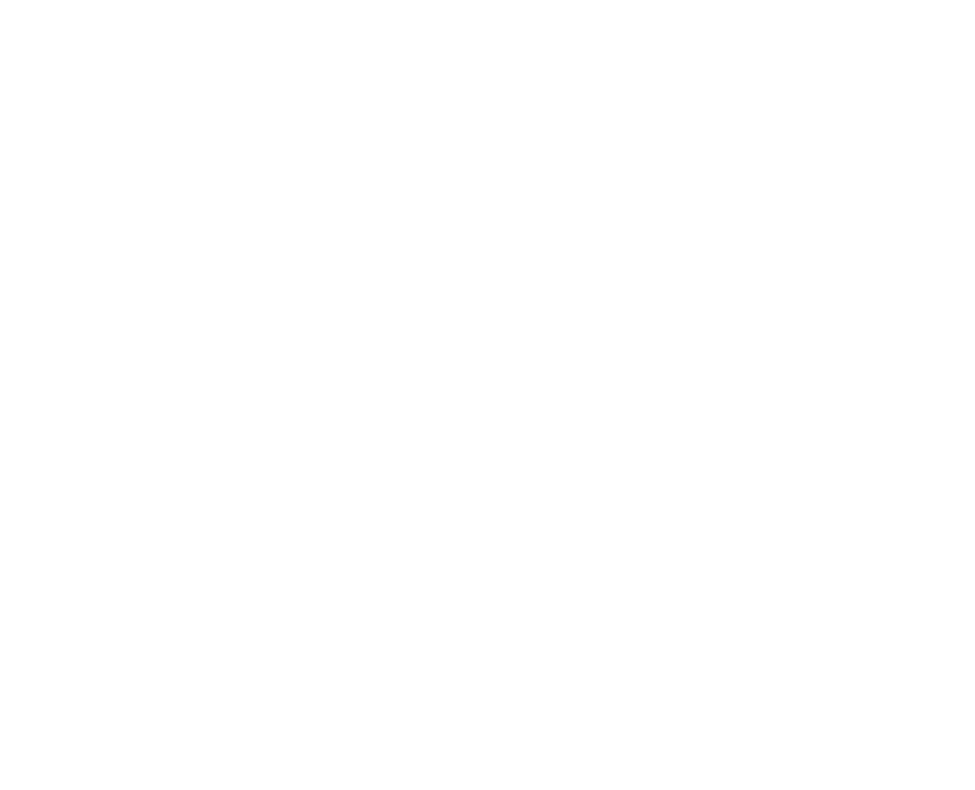
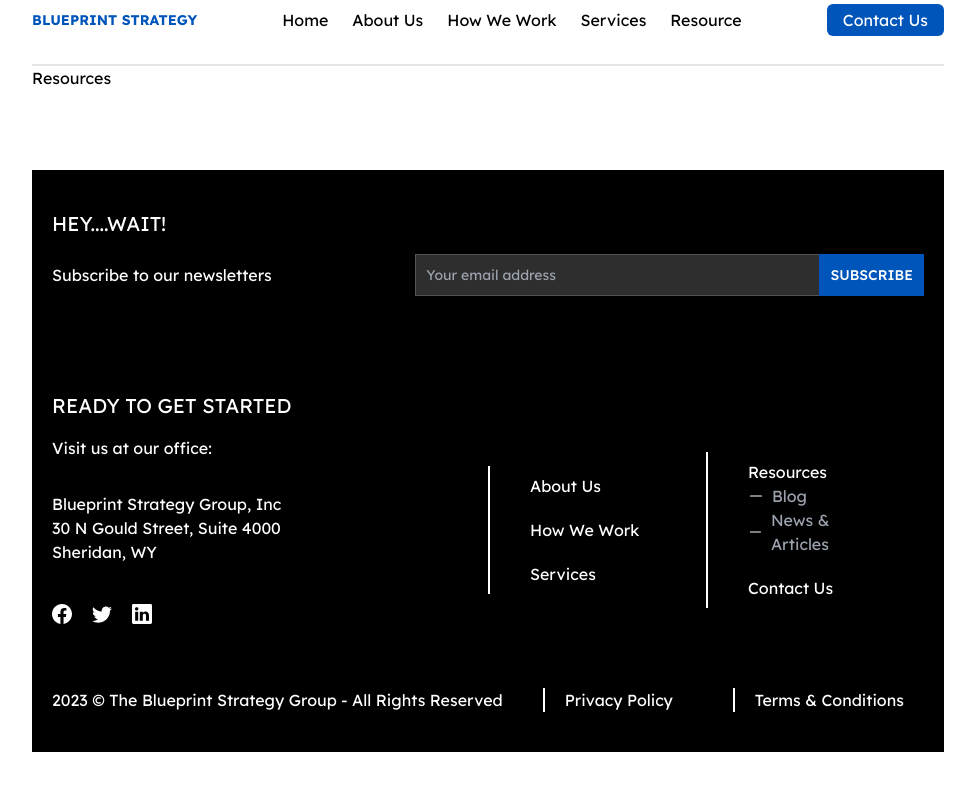
Before and after one commit to EdgarAmpiire/blueprints-web, a React (Create React App) app: page /resources in a window 1280 px wide. Before the commit this address had no page. Shown: the top 790 px of the page, without its empty margins (152-1127 px from the left). Built offline with nearby package versions, Linux system fonts and the light colour scheme; what tw-elements would draw is missing.

Commit message:
resources - page

```diff
--- a/src/features/resources/routes/Resources.jsx
+++ b/src/features/resources/routes/Resources.jsx
@@ -1,7 +1,11 @@
 import React from 'react'
+import { MainLayout } from '../../../components/layout/MainLayout'
 
 export const Resources = () => {
   return (
+    <MainLayout page="resources" >
+
     <div>Resources</div>
+    </MainLayout>
   )
 }
--- a/src/routes/public.jsx
+++ b/src/routes/public.jsx
@@ -2,6 +2,7 @@
 import { ContactUs } from "../features/contactUs";
 import { Home } from "../features/home";
 import { HowWeWork } from "../features/howWeWork";
+import { Resources } from "../features/resources";
 import { Services } from "../features/services";
 
   export const publicRoutes = [
@@ -9,5 +10,6 @@
     {path: "/services", element: <Services />},
     {path: "/about-us", element: <AboutUs />},
     {path: "/how-we-work", element: <HowWeWork/>},
+    {path: "/resources", element: <Resources/>},
     {path: "/contact-us", element: <ContactUs />}
   ];
```
